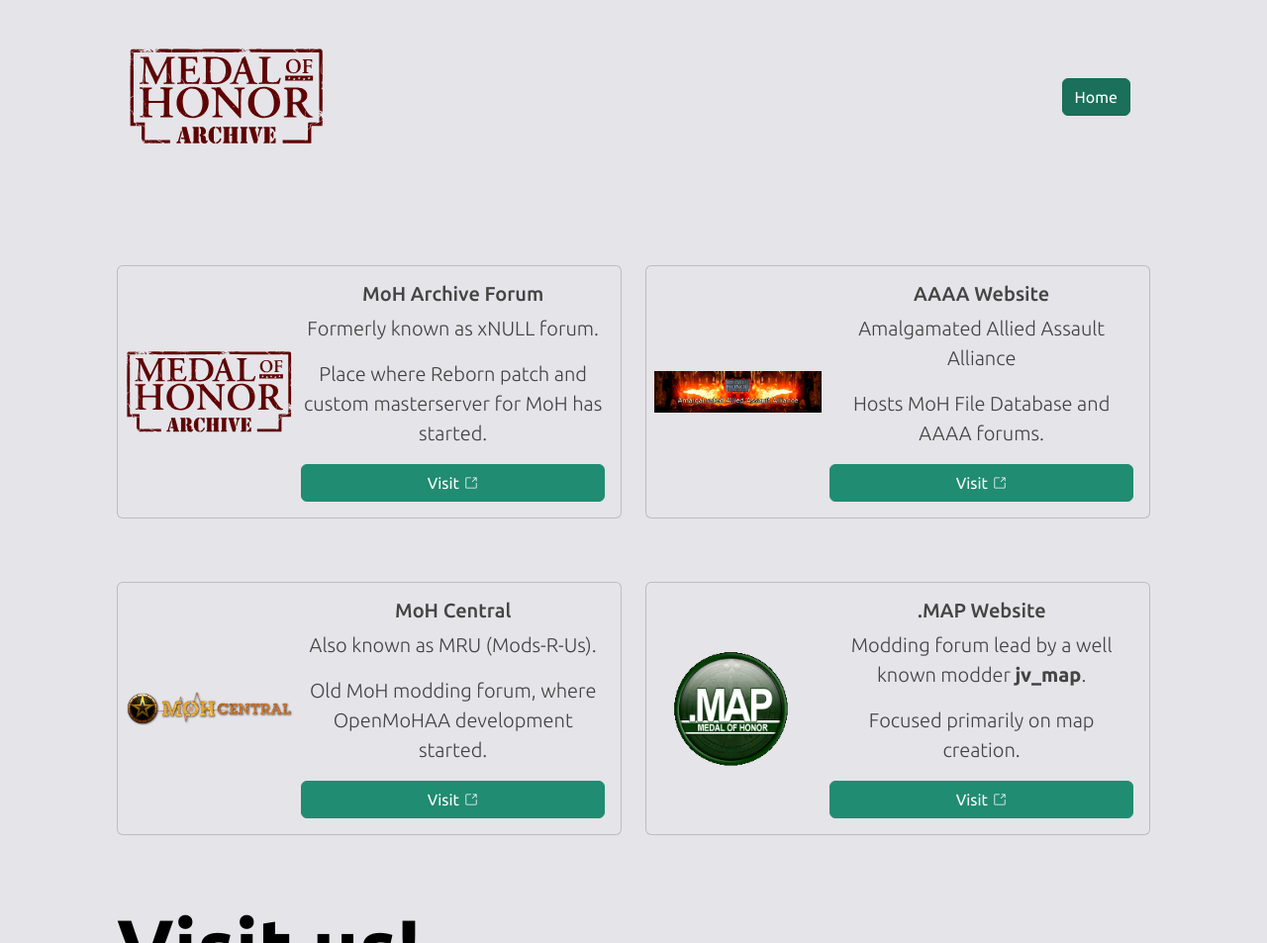
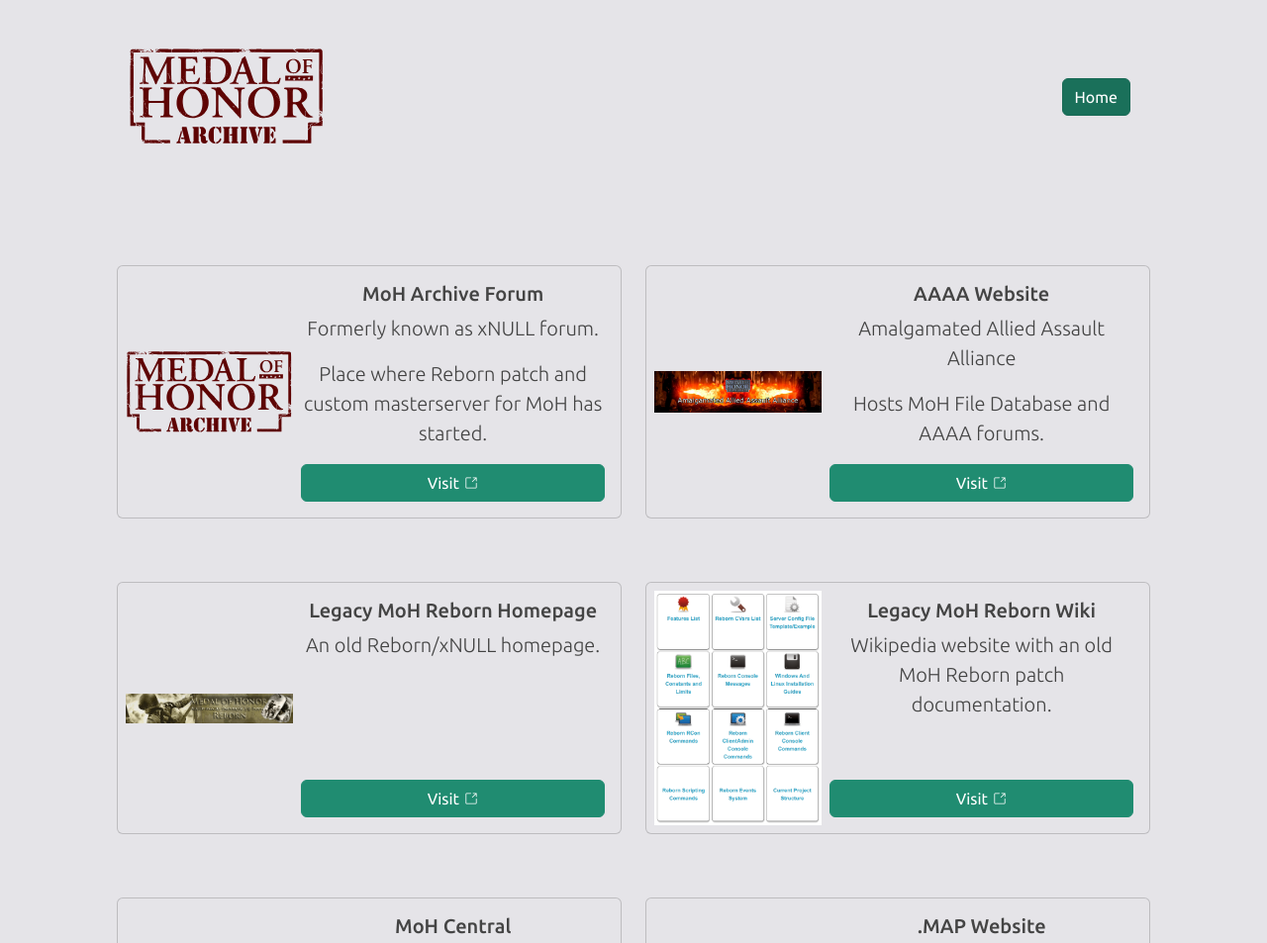
Before and after one commit to mohreborn/moharchive-website, a website built with Vite: page src/index.html in a window 1280 px wide. Shown: the top 953 px of the page at 99% size. Built offline with nearby package versions, Linux system fonts and the light colour scheme; what gumshoejs would draw is missing.

Commit message:
feat: add legacy Reborn homepage and wiki docs pages

```diff
--- a/src/index.html
+++ b/src/index.html
@@ -49,7 +49,7 @@
                                 <h5 class="card-title">MoH Archive Forum</h5>
                                 <p class="card-text">Formerly known as xNULL forum.</p>
                                 <p class="card-text">Place where Reborn patch and custom masterserver for MoH has started.</p>
-                                <a href="https://www.x-null.net/forums" target="_blank" class="btn btn-primary mt-lg-auto">Visit <svg class="icon" aria-hidden="true"> <use xlink:href="#ext-link"></use> </svg></a>
+                                <a href="https://forums.moharchive.com/" target="_blank" class="btn btn-primary mt-lg-auto">Visit <svg class="icon" aria-hidden="true"> <use xlink:href="#ext-link"></use> </svg></a>
                             </div>
                         </div>
                     </div>
@@ -67,6 +67,40 @@
                                 <p class="card-text">Amalgamated Allied Assault Alliance</p>
                                 <p class="card-text">Hosts MoH File Database and AAAA forums.</p>
                                 <a href="https://mohaaaa.co.uk/AAAAMOHAA/" target="_blank" class="btn btn-primary mt-lg-auto">Visit <svg class="icon" aria-hidden="true"> <use xlink:href="#ext-link"></use> </svg></a>
+                            </div>
+                        </div>
+                    </div>
+                </div>
+            </div>
+        </section>
+        <section class="row my-5">
+            <div class="col-lg-6 lead text-center d-flex align-items-stretch">
+                <div class="card flex-grow-1 mb-3" style="max-width: 540px;">
+                    <div class="row g-0 h-100">
+                        <div class="col-md-4 d-flex flex-wrap align-items-center">
+                            <img src="assets/xnull-reborn-logo.gif" class="img-fluid mx-md-2 my-2" alt="...">
+                        </div>
+                        <div class="col-md-8 h-100">
+                            <div class="card-body d-flex flex-column h-100">
+                                <h5 class="card-title">Legacy MoH Reborn Homepage</h5>
+                                <p class="card-text">An old Reborn/xNULL homepage.</p>
+                                <a href="https://null.moharchive.com/ " target="_blank" class="btn btn-primary mt-lg-auto">Visit <svg class="icon" aria-hidden="true"> <use xlink:href="#ext-link"></use> </svg></a>
+                            </div>
+                        </div>
+                    </div>
+                </div>
+            </div>
+            <div class="col-lg-6 lead text-center d-flex align-items-stretch">
+                <div class="card flex-grow-1 mb-3" style="max-width: 540px;">
+                    <div class="row g-0 h-100">
+                        <div class="col-md-4 d-flex flex-wrap align-items-center">
+                            <img src="assets/xnull-reborn-wiki-logo.png" class="img-fluid mx-md-2 my-2" alt="...">
+                        </div>
+                        <div class="col-md-8 h-100">
+                            <div class="card-body d-flex flex-column h-100">
+                                <h5 class="card-title">Legacy MoH Reborn Wiki</h5>
+                                <p class="card-text">Wikipedia website with an old MoH Reborn patch documentation.</p>
+                                <a href="https://wiki.moharchive.com/" target="_blank" class="btn btn-primary mt-lg-auto">Visit <svg class="icon" aria-hidden="true"> <use xlink:href="#ext-link"></use> </svg></a>
                             </div>
                         </div>
                     </div>
```
Also changed, not shown: src/assets/xnull-reborn-logo.gif (added), src/assets/xnull-reborn-wiki-logo.png (added).
